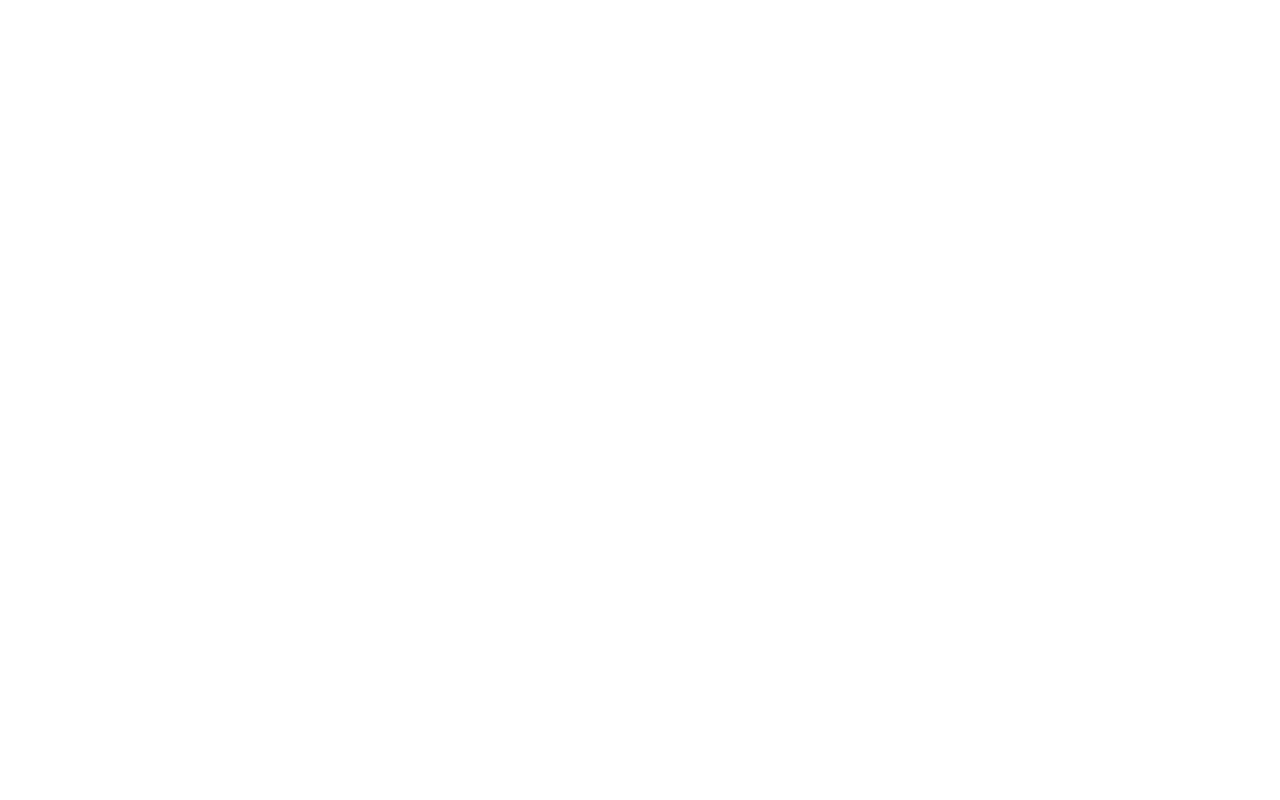
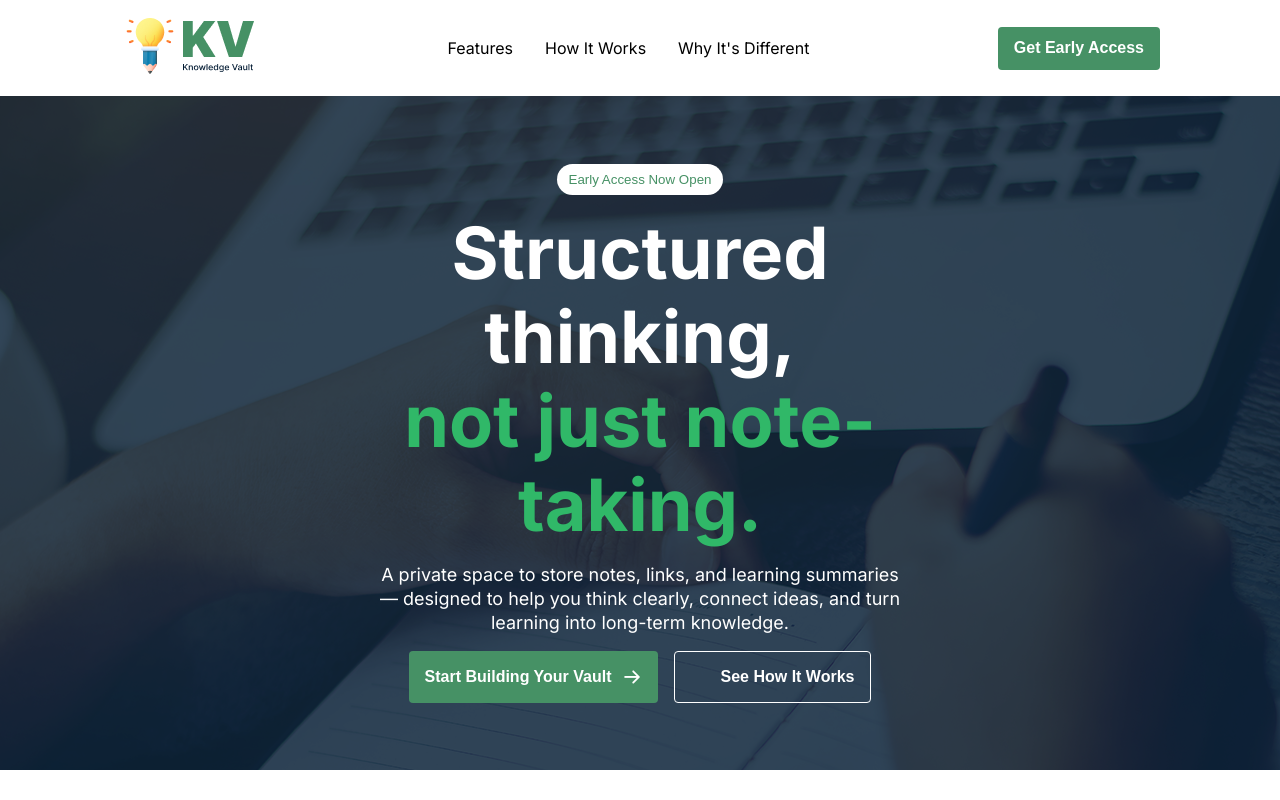
Before and after one commit to Md-Mottakin/Assignment-1, a plain HTML site: page index.html in a window 1280 px wide. Drawn offline with Linux system fonts and the light colour scheme.

Commit message:
nav and hero section completed

```diff
--- a/index.html
+++ b/index.html
@@ -4,9 +4,35 @@
     <meta charset="UTF-8">
     <meta name="viewport" content="width=device-width, initial-scale=1.0">
     <title>Document</title>
+    <link rel="preconnect" href="https://fonts.googleapis.com">
+<link rel="preconnect" href="https://fonts.gstatic.com" crossorigin>
+<link href="https://fonts.googleapis.com/css2?family=Inter:ital,opsz,wght@0,14..32,100..900;1,14..32,100..900&family=Open+Sans:ital,wght@0,300..800;1,300..800&display=swap" rel="stylesheet">
     <link rel="stylesheet" href="./style.css">
 </head>
-<body>
+<body class="inter-uniquifier">
+    <nav>
+        <div class="logo"><img src="assets/logo-navbar.png" alt=""></div>
+        <ul class="menu">
+            <li><a href="">Features</a></li>
+            <li><a href="">How It Works</a></li>
+            <li><a href="">Why It's Different</a></li>
+        </ul>
+        <div class="btn">
+            <Button class="Button">Get Early Access</Button>
+        </div>
 
+    </nav>
+
+    <section id="banner">
+        <div class="banner-content">
+            <button class="banner-btn1">Early Access Now Open</button>
+            <h1 class="banner-heading">Structured thinking,<br><span>not just note-taking.</span></h1>
+            <p>A private space to store notes, links, and learning summaries — designed to help you think clearly, connect ideas, and turn learning into long-term knowledge.</p>
+            <div class="banner-btn2">
+                <button class="Button">Start Building Your Vault <img src="./assets/ArrowRight.png" alt=""></button>
+                <button class="second-button">See How It Works</button>
+            </div>
+        </div>
+    </section>
 </body>
 </html>
--- a/style.css
+++ b/style.css
@@ -0,0 +1,119 @@
+*{
+    margin: 0;
+    padding: 0;
+    box-sizing: border-box;
+}
+
+.inter-uniquifier {
+  font-family: "Inter", sans-serif;
+  font-optical-sizing: auto;
+}
+
+.Button{
+    background-color: #469165;
+    border: none;
+    padding: 12.5px 16px;
+    border-radius: 4px;
+    font-size: 16px;
+    font-weight: 600;
+    color: #FFFFFF;
+    cursor: pointer;
+    display:flex;
+    align-items:center;
+    justify-content:center;
+    gap: 10px;
+}
+
+button:hover{
+    background-color: rgba(255, 0, 0, 0.585);
+}
+
+
+nav{
+    background-color: #FFFFFF;
+    display: flex;
+    justify-content: space-between;
+    padding-top: 16px;
+    margin: 0 120px;
+    align-items: center;
+}
+
+nav .menu{
+    list-style-type: none;
+    display: flex;
+    gap: 32px;
+    max-width: 365px;
+    /* align-items: center; */
+}
+
+nav .menu a{
+
+    color: #000000;
+    text-decoration: none;
+    font-size: 16px;
+}
+
+#banner{
+    margin-top: 16px;
+    background: url(./assets/hero-bg.png);
+    position: relative;
+    height: 674px;
+    background-repeat: no-repeat;
+    background-size: cover;
+    background-position: center;
+    display: flex;
+    align-items: center;
+    justify-content: center;
+    color: #FFFFFF;
+    text-align: center;
+}
+
+.banner-content{
+    position: relative;
+    width: 48%;
+    max-width: 770px;
+}
+
+.banner-btn1{
+    color: #469165;
+    padding: 8px 12px;
+    background-color: #FFFFFF;
+    border-radius: 1000px;
+    margin-bottom: 16px;
+    border: none;
+}
+
+#banner h1{
+    font-size: 72px;
+    font-weight: 700;
+    line-height: 84px;
+    margin-bottom: 16px;
+}
+
+#banner h1 span{
+    color: #30B868;
+}
+
+#banner p{
+    font-size: 18px;
+    line-height: 24px;
+    color: #FFFFFF;
+    margin: 0 45px 16px;
+}
+
+.banner-btn2{
+    display: flex;
+    justify-content: center;
+    gap: 16px;
+}
+
+.second-button{
+    background: none;
+    color: #FFFFFF;
+    font-size: 16px;
+    font-weight: 600;
+    padding: 16px 16px 16px 46px;
+    border-radius: 4px;
+    border: 1px solid #FFFFFF;
+
+}
```
